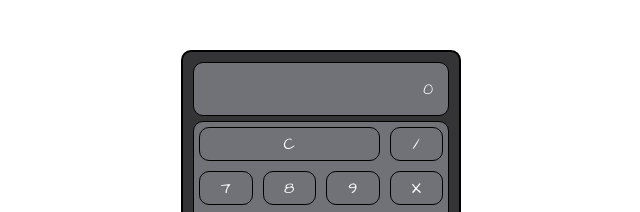
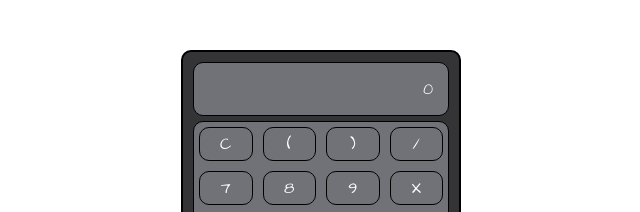
Before and after one commit to karananeja/calc, a plain HTML site: page index.html in a window 1280 px wide. Shown: the top 212 px of the page, 319-959 px from the left. Drawn offline with Linux system fonts and the light colour scheme.

Commit message:
Update index.html

```diff
--- a/index.html
+++ b/index.html
@@ -13,7 +13,9 @@
     <div class="layout">
         <div class="display">0</div>
         <div class="values">
-            <div class="value clear-all">C</div>
+            <div class="value">C</div>
+            <div class="value">(</div>
+            <div class="value">)</div>
             <div class="value operation">/</div>
             <div class="value">7</div>
             <div class="value">8</div>
```
